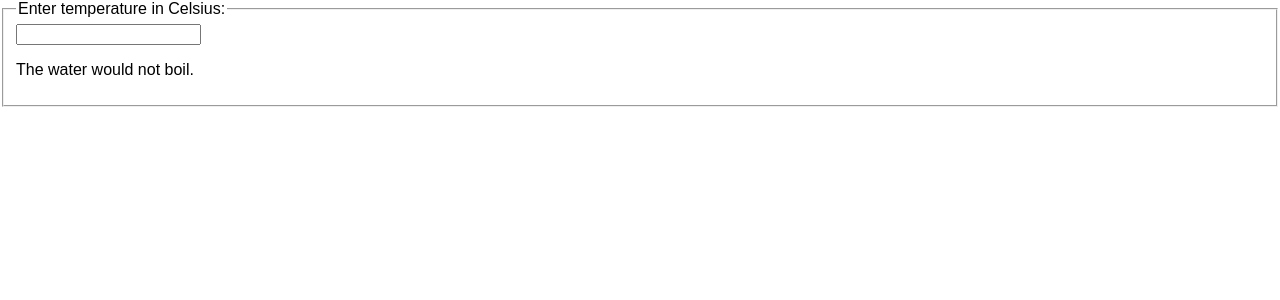
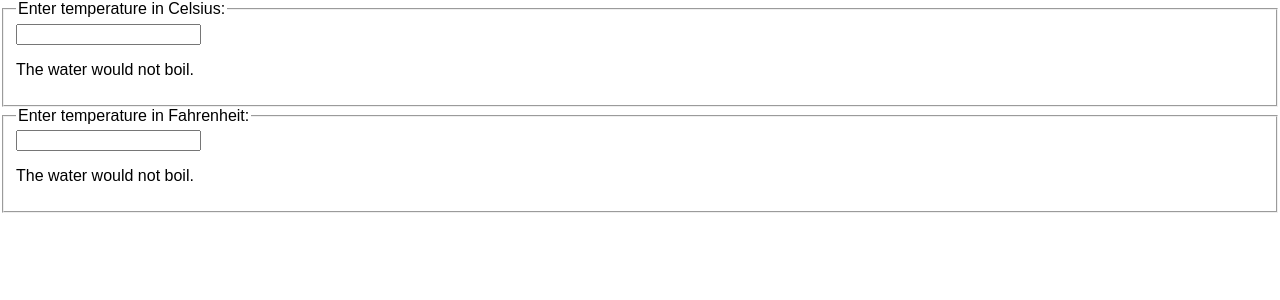
Before and after one commit to rajithacharith/react-myfirst, a React (Create React App) app: page / in a window 1280 px wide. Shown: the top 300 px of the page. Built offline with nearby package versions, Linux system fonts and the light colour scheme.

Commit message:
Temp in c and f

```diff
--- a/src/index.js
+++ b/src/index.js
@@ -25,6 +25,11 @@
     {id: 1, title: 'Hello World', content: 'Welcome to learning React!'},
     {id: 2, title: 'Installation', content: 'You can install React from npm.'}
   ];
+
+const scaleNames = {
+    c: 'Celsius',
+    f: 'Fahrenheit'
+};
 
 //functions
 function formatName(user) {
@@ -314,9 +319,10 @@
 
     render() {
       const temperature = this.state.temperature;
+      const scale = this.props.scale;
       return (
         <fieldset>
-          <legend>Enter temperature in Celsius:</legend>
+          <legend>Enter temperature in {scaleNames[scale]}:</legend>
           <input
             value={temperature}
             onChange={this.handleChange} />
@@ -329,9 +335,25 @@
     }
 }
 
+class Test extends React.Component{
+    render() {
+        return (
+          <div>
+            <Calculator scale="c" />
+            <Calculator scale="f" />
+          </div>
+        );
+    }
+}
+
 //main code
 ReactDOM.render(
-    <Calculator />,
+
+    <div>
+            <Calculator scale="c" />
+            <Calculator scale="f" />
+    </div>,
+
     document.getElementById('root')
 );
 
```
